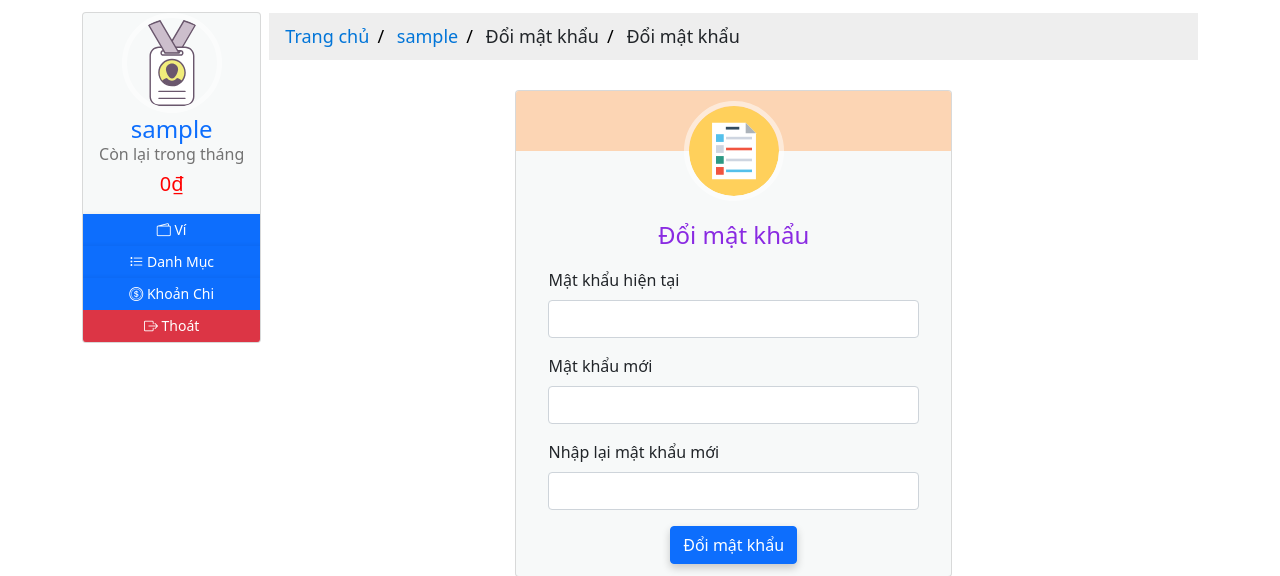
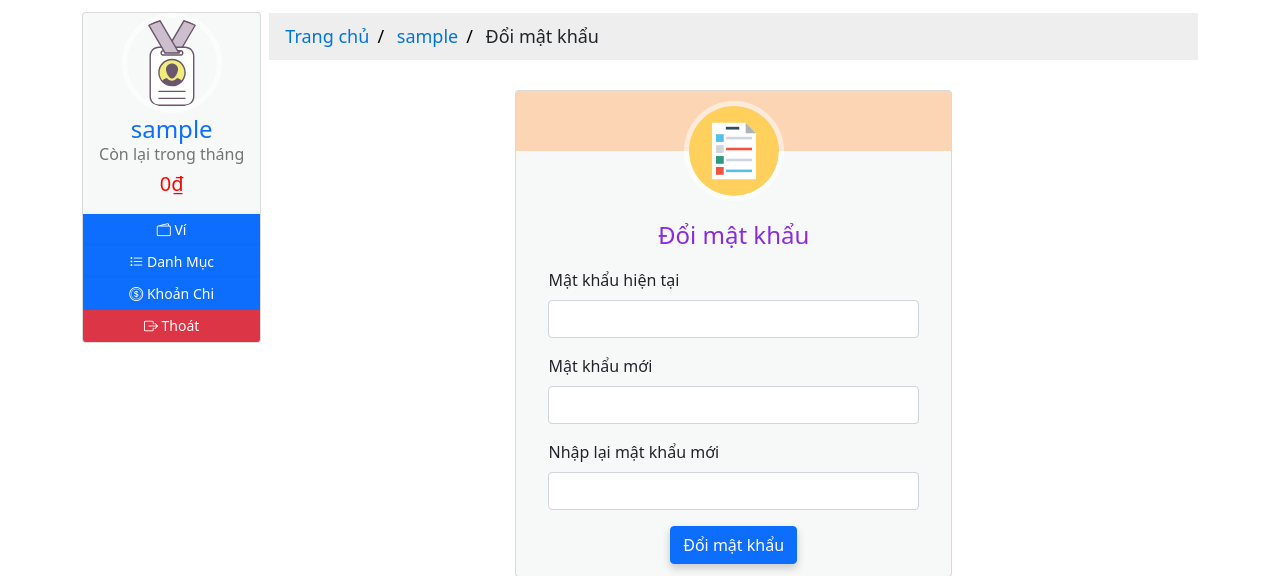
Before and after one commit to 124tranvita/money-management-simple, a Flask app: page /1/change_password in a window 1280 px wide. Shown: the top 576 px of the page. Run offline with Flask 2, Linux system fonts and the light colour scheme; the visitor is signed in with stand-in values (Sample User, id 1); data comes from the database, SQL or seed files in the repository; data that the repository does not hold is empty; some libraries are stand-ins or nearby versions.

```diff
--- a/moneymanagement/templates/users/update_profile.html
+++ b/moneymanagement/templates/users/update_profile.html
@@ -15,7 +15,6 @@
     {% elif profile_img%}
       <li>Đổi ảnh đại diện</li>
     {% endif %}
-    <li>Đổi mật khẩu</li>
   </ul>
 </div>
 {% endblock breadcrumb %}
```
